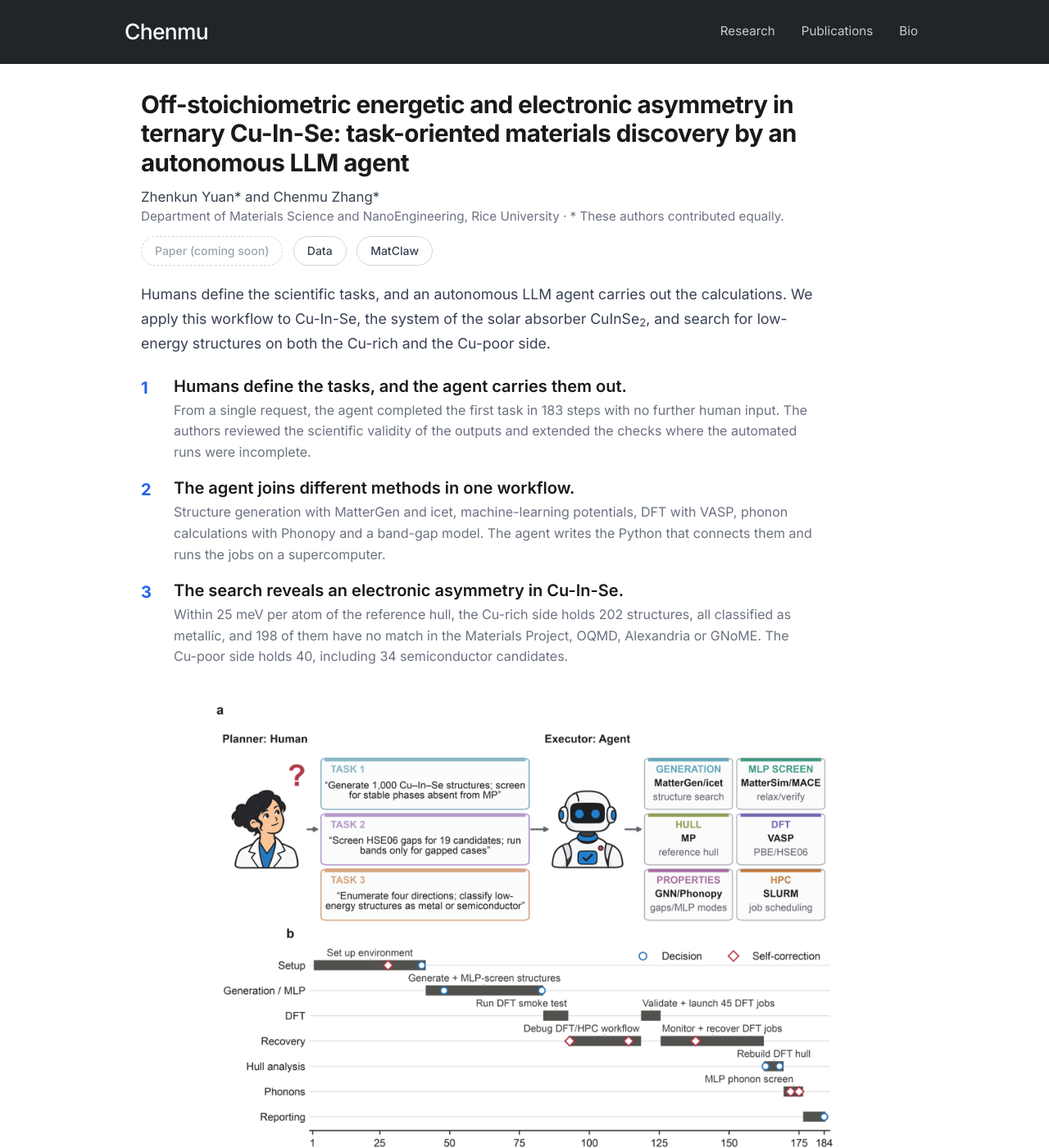
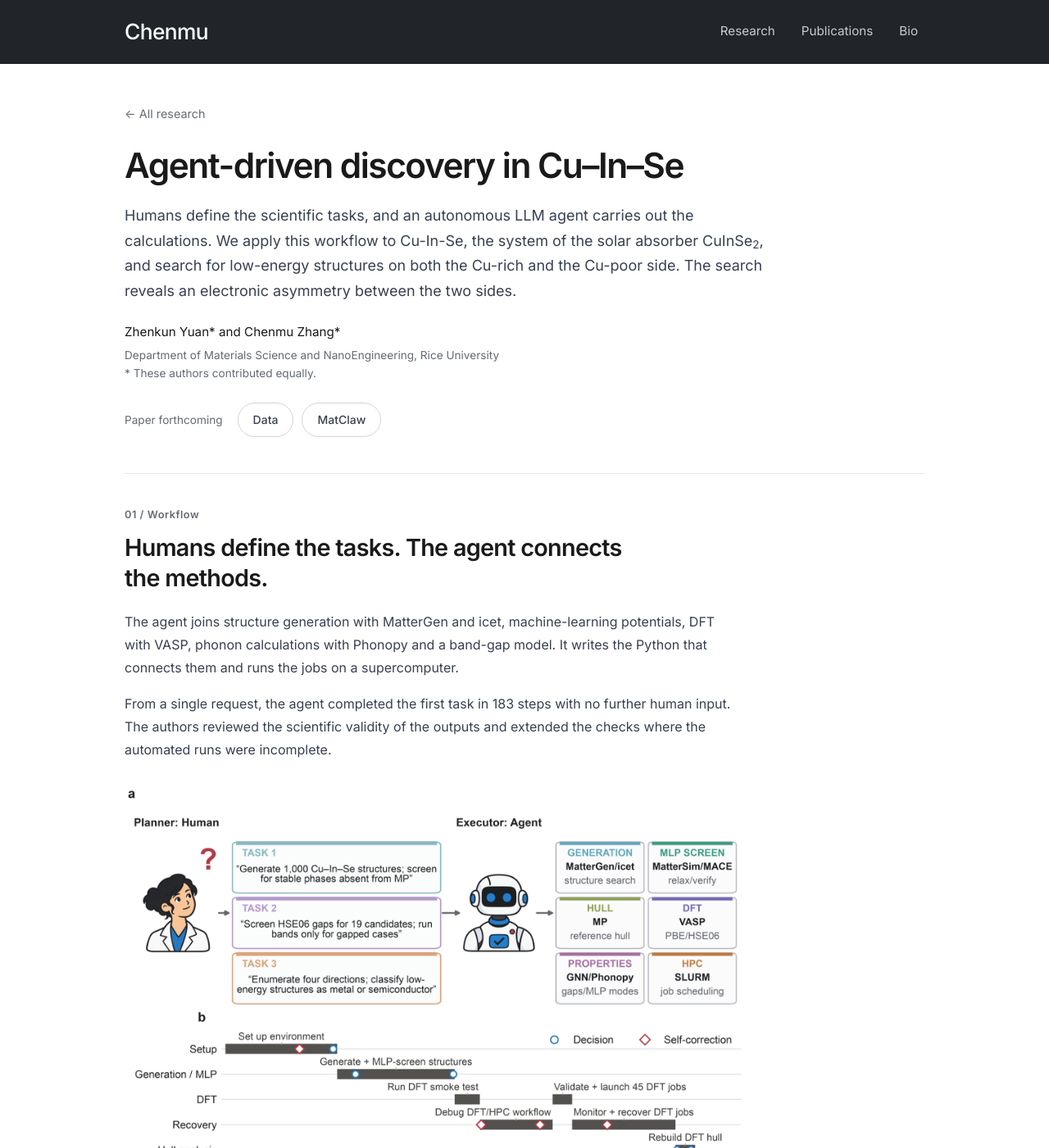
Before and after one commit to cz2014/cz2014.github.io, a Jekyll site: the page built from cu-in-se.html, in a window 1280 px wide and 1400 px high. Shown: the whole window at 82% size. Built offline with Jekyll 4.4.1, drawn with Linux system fonts in a browser that asks for light colours; some of the changed text lies outside the part shown.

Commit message:
Pair Cu-In-Se findings with figures in a responsive project layout

```diff
--- /dev/null
+++ b/_layouts/project-story.html
@@ -0,0 +1,50 @@
+---
+layout: default
+---
+
+<main class="site-container project-story">
+  <a class="back-link" href="{{ '/index.html' | relative_url }}">&larr; All research</a>
+  <header class="story-header">
+    <h1>{{ page.display_title }}</h1>
+    <p class="story-summary">{{ page.summary }}</p>
+    <p class="story-authors">{{ page.authors }}</p>
+    <p class="story-affiliation">{{ page.affiliation }}<br />{{ page.author_note }}</p>
+    <div class="research-links">
+      {% for link in page.links %}
+      {% if link.url %}
+      <a href="{{ link.url }}" target="_blank" rel="noopener" class="pill-link">{{ link.label }}</a>
+      {% else %}
+      <span class="publication-status">{{ link.label }} forthcoming</span>
+      {% endif %}
+      {% endfor %}
+    </div>
+  </header>
+
+  {% for section in page.sections %}
+  <section class="story-section" aria-labelledby="finding-{{ forloop.index }}">
+    <div class="story-text">
+      <p class="research-group-label">{{ section.label }}</p>
+      <h2 id="finding-{{ forloop.index }}">{{ section.heading }}</h2>
+      {% for paragraph in section.paragraphs %}
+      <p>{{ paragraph }}</p>
+      {% endfor %}
+    </div>
+    {% assign figure = page.figures[section.figure_index] %}
+    <figure class="story-figure"{% if figure.max_width %} style="--figure-width: {{ figure.max_width }};"{% endif %}>
+      <a href="{{ figure.src | relative_url }}" target="_blank" rel="noopener">
+        <img src="{{ figure.src | relative_url }}" alt="{{ figure.alt }}"
+          width="{{ figure.width }}" height="{{ figure.height }}" loading="lazy" />
+        <span class="figure-action">View full-size figure &nearr;</span>
+      </a>
+      <figcaption>{{ figure.caption }}</figcaption>
+    </figure>
+  </section>
+  {% endfor %}
+
+  <section class="story-citation" aria-labelledby="paper-title">
+    <h2 id="paper-title">Research paper</h2>
+    <p class="paper-title">{{ page.heading }}</p>
+    <p>{{ page.authors }}<br />{{ page.affiliation }}<br />{{ page.author_note }}</p>
+  </section>
+  {{ content }}
+</main>
--- a/cu-in-se.html
+++ b/cu-in-se.html
@@ -1,5 +1,6 @@
 ---
-layout: project
+layout: project-story
+display_title: "Agent-driven discovery in Cu–In–Se"
 title: Chenmu Zhang - Off-stoichiometric Cu-In-Se
 description: Task-oriented materials discovery by an autonomous LLM agent, applied to off-stoichiometric structures in Cu-In-Se.
 heading: "Off-stoichiometric energetic and electronic asymmetry in ternary Cu-In-Se: task-oriented materials discovery by an autonomous LLM agent"
@@ -16,28 +17,45 @@
   Humans define the scientific tasks, and an autonomous LLM agent carries out
   the calculations. We apply this workflow to Cu-In-Se, the system of the
   solar absorber CuInSe<sub>2</sub>, and search for low-energy structures on
-  both the Cu-rich and the Cu-poor side.
-findings:
-  - claim: "Humans define the tasks, and the agent carries them out."
-    detail: >-
+  both the Cu-rich and the Cu-poor side. The search reveals an electronic
+  asymmetry between the two sides.
+sections:
+  - label: "01 / Workflow"
+    heading: "Humans define the tasks. The agent connects the methods."
+    figure_index: 0
+    paragraphs:
+      - >-
+        The agent joins structure generation with MatterGen and icet,
+        machine-learning potentials, DFT with VASP, phonon calculations with
+        Phonopy and a band-gap model. It writes the Python that connects them
+        and runs the jobs on a supercomputer.
+      - >-
         From a single request, the agent completed the first task in 183 steps
         with no further human input. The authors reviewed the scientific
         validity of the outputs and extended the checks where the automated runs
         were incomplete.
-  - claim: "The agent joins different methods in one workflow."
-    detail: >-
-      Structure generation with MatterGen and icet, machine-learning
-      potentials, DFT with VASP, phonon calculations with Phonopy and a
-      band-gap model. The agent writes the Python that connects them and runs
-      the jobs on a supercomputer.
-  - claim: "The search reveals an electronic asymmetry in Cu-In-Se."
-    detail: >-
+  - label: "02 / Screening"
+    heading: "From 1,000 generated structures to 45 DFT-validated candidates."
+    figure_index: 1
+    paragraphs:
+      - >-
+        The first task screens generated structures through deduplication,
+        a machine-learning potential, and DFT. Of the 45 DFT-validated
+        candidates, 19 lie at or below the Materials Project hull. Six remain
+        on the hull built from the Materials Project entries and all 45 candidates.
+  - label: "03 / Electronic structure"
+    heading: "The search reveals an electronic asymmetry in Cu–In–Se."
+    figure_index: 2
+    paragraphs:
+      - >-
         Within 25 meV per atom of the reference hull, the Cu-rich side holds 202
         structures, all classified as metallic, and 198 of them have no match in
         the Materials Project, OQMD, Alexandria or GNoME. The Cu-poor side holds
         40, including 34 semiconductor candidates.
 figures:
   - src: images/cu-in-se-workflow.png
+    width: 1800
+    height: 1374
     max_width: 760px
     alt: "The human provides three task descriptions and the agent runs the structure generation, screening, DFT and analysis tools. A timeline shows 184 agent steps with decisions and self-corrections."
     caption: >-
@@ -48,6 +66,8 @@
       by the agent, and red diamonds mark self-corrections after environment
       or workflow failures.
   - src: images/cu-in-se-funnel.png
+    width: 1600
+    height: 713
     max_width: 640px
     alt: "Screening funnel: 1,000 generated structures, 578 after deduplication, 268 after screening with a machine-learning potential, 45 validated with DFT, 19 below the Materials Project hull, 6 on the combined hull."
     caption: >-
@@ -56,6 +76,8 @@
       below the Materials Project (MP) hull, and 6 remain on the hull built
       from the MP entries and all 45 candidates.
   - src: images/cu-in-se-asymmetry.png
+    width: 1800
+    height: 1644
     max_width: 760px
     alt: "Four composition directions from CuInSe2, the energies of enumerated structures relative to the reference hull, their predicted band gaps, and a comparison of two machine-learning potentials."
     caption: >-
```
Lines whose indentation alone changed are shown as unchanged.
